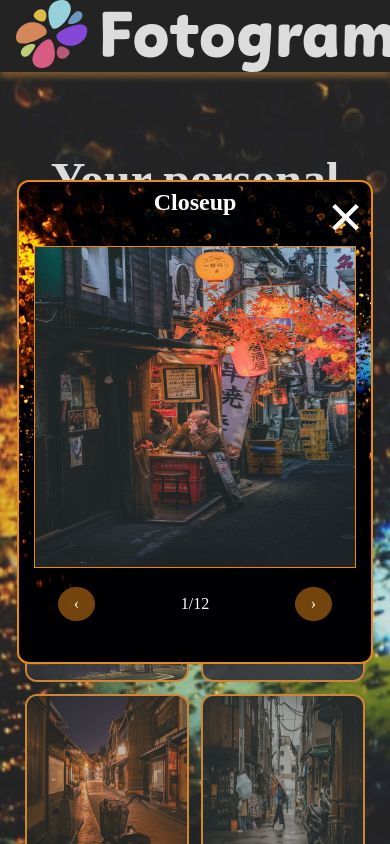
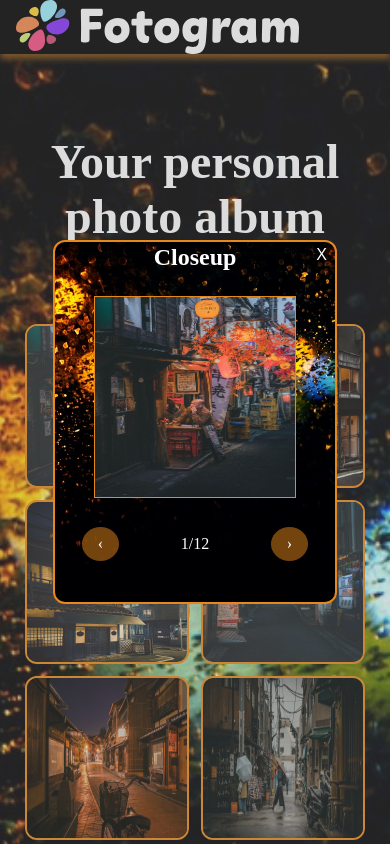
Before and after one commit to Merino-Creator/Fotogram, a plain HTML site: page index.html in a window 390 px wide. Both pictures are taken after a click on the picture 107 px from the left and 424 px from the top of the page. Shown: the top 844 px of the page. Drawn offline with Linux system fonts and the light colour scheme.

Commit message:
corrected responsiveness for dialog and fixed writing mistake

```diff
--- a/index.html
+++ b/index.html
@@ -37,7 +37,7 @@
         <dialog id="imageDialog" onclick="closeOnOutsideClick(event)" onkeydown="handleKey(event)">
             <header class="DialogHeader">
                 <h2>Closeup</h2>
-                <button onclick="closeDialog()" id="dialogCloseButton" class="Close-button" aria-label="Close">&times;</button>
+                <button onclick="closeDialog()" id="dialogCloseButton" class="Close-button" aria-label="Close">X</button>
             </header>
 
             <section>
--- a/style.css
+++ b/style.css
@@ -141,7 +141,7 @@ main {
 }
 
 .Close-button {
-    font-size: 60px;
+    font-size: 40px;
     color: #ffffff;
     background: transparent;
     border: none;
@@ -151,7 +151,7 @@ main {
     padding: 0;
     outline: none;
     position: absolute;
-    top: 0;
+    top: 16px;
     right: 8px;
 }
 
@@ -203,6 +203,10 @@ a:hover {
     .DialogHeader {
         height: 60px;
     }
+
+    .Close-button {
+        font-size: 32px;
+    }
 }
 
 @media (max-width: 600px) {
@@ -219,11 +223,37 @@ a:hover {
     .DialogHeader {
         height: 40px;
     }
+
+    .Close-button {
+        font-size: 24px;
+        top: 8px;
+    }
+}
+
+@media (max-width: 500px) {
+    #imageDialog {
+        width: 280px;
+        height: 360px;
+    }
+
+    #dialogImages {
+        width: 200px;
+        height: 200px;
+    }
+
+    .DialogHeader {
+        height: 30px;
+    }
+
+    .Close-button {
+        font-size: 16px;
+        top: 4px;
+    }
 }
 
 @media (max-width:450px) {
 
-    .headerLogo{
+    .HeaderLogo{
         height: 54px;
     }
 }
```
